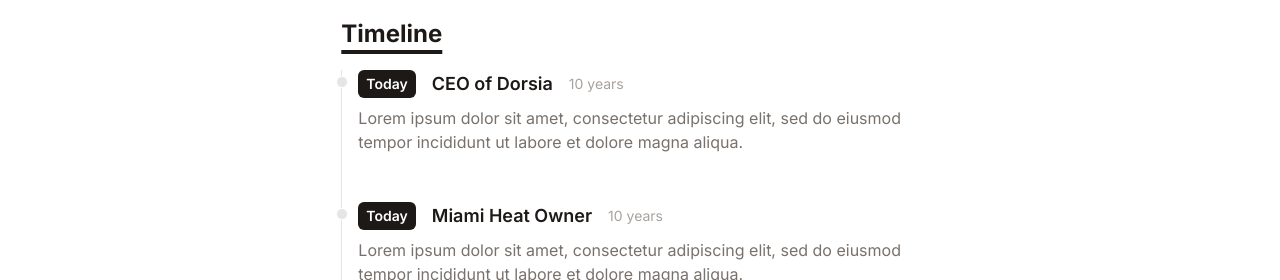
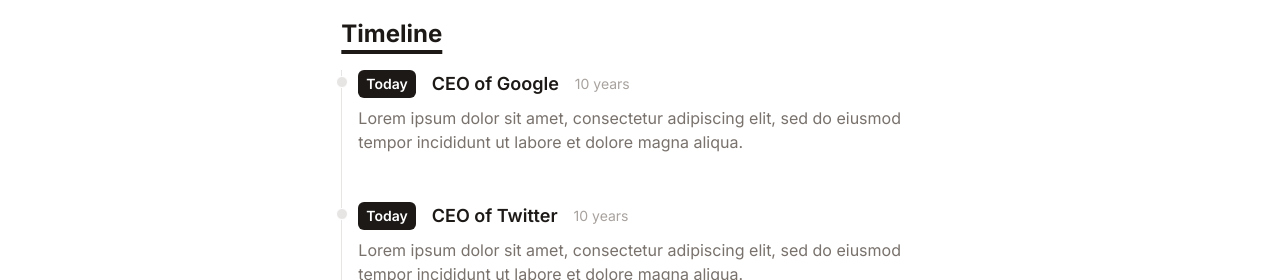
Before and after one commit to KaiLamNYC/vite-portfolio, a React (Vite) app in the folder minimal-portfolio/: page / in a window 1280 px wide. Shown: the part 670-950 px from the top of the page. Built offline with nearby package versions, Linux system fonts and the light colour scheme.

Commit message:
Update timeline.js

```diff
--- a/minimal-portfolio/src/data/timeline.js
+++ b/minimal-portfolio/src/data/timeline.js
@@ -1,14 +1,14 @@
 export default [
 	{
 		year: "Today",
-		title: "CEO of Dorsia",
+		title: "CEO of Google",
 		duration: "10 years",
 		details:
 			"Lorem ipsum dolor sit amet, consectetur adipiscing elit, sed do eiusmod tempor incididunt ut labore et dolore magna aliqua.",
 	},
 	{
 		year: "Today",
-		title: "Miami Heat Owner",
+		title: "CEO of Twitter",
 		duration: "10 years",
 		details:
 			"Lorem ipsum dolor sit amet, consectetur adipiscing elit, sed do eiusmod tempor incididunt ut labore et dolore magna aliqua.",
```
